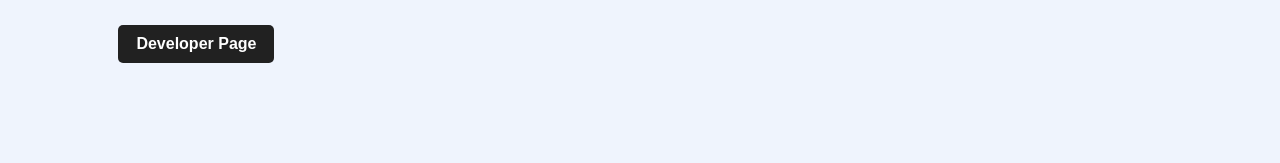
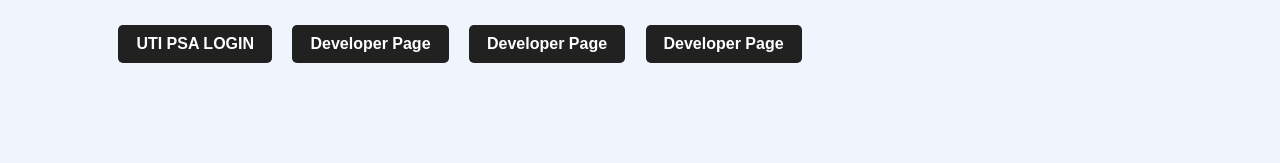
Before and after one commit to omkaronline/omkaronline.github.io, a plain HTML site: page index.html in a window 1280 px wide. Shown: the part 506-669 px from the top of the page. Drawn offline with Linux system fonts and the light colour scheme.

Commit message:
Update index.html

```diff
--- a/index.html
+++ b/index.html
@@ -53,6 +53,9 @@
 
 </p>
 
+<a href="https://www.psaonline.utiitsl.com/psaonline/showLogin">UTI PSA LOGIN</a>
+<a href="https://play.google.com/store/apps/dev?id=8324340523729263439">Developer Page</a>
+<a href="https://play.google.com/store/apps/dev?id=8324340523729263439">Developer Page</a>
 <a href="https://play.google.com/store/apps/dev?id=8324340523729263439">Developer Page</a>
 
 
```
